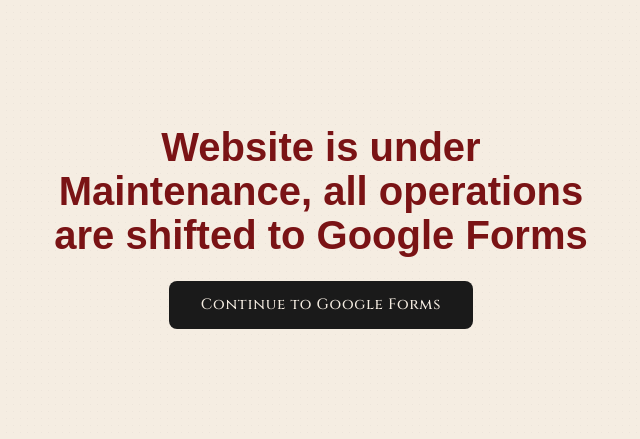
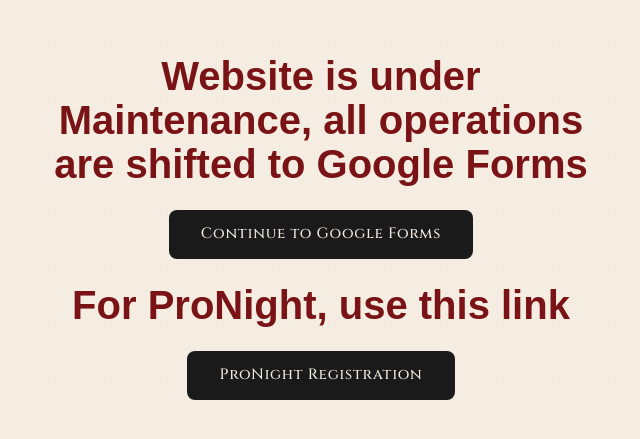
Before and after one commit to Infinito2k26/Infinito2026, a Next.js app in the folder apps/web/: page / in a window 1280 px wide. Shown: the part 173-612 px from the top of the page, without its empty margins (319-959 px from the left). Built offline with nearby package versions, Linux system fonts and the light colour scheme; a web font is replaced by a local one.

Commit message:
feat: add ProNight registration link

```diff
--- a/apps/web/app/layout.tsx
+++ b/apps/web/app/layout.tsx
@@ -116,6 +116,32 @@
           >
             Continue to Google Forms
           </a>
+          <h1
+            className="font-display"
+            style={{
+              fontSize: "clamp(1.5rem, 4vw, 2.5rem)",
+              maxWidth: "40rem",
+            }}
+          >
+            For ProNight, use this link
+          </h1>
+
+          <a
+            href="https://forms.gle/GV9WLZ4dV3ZTNBxb6"
+            target="_blank"
+            rel="noopener noreferrer"
+            style={{
+              padding: "0.75rem 2rem",
+              borderRadius: "0.5rem",
+              background: "#1a1a1a",
+              color: "#f5ede2",
+              textDecoration: "none",
+              fontFamily: "var(--font-caps)",
+              letterSpacing: "0.05em",
+            }}
+          >
+            ProNight Registration
+          </a>
         </main>
         <div id="modal-root" />
       </body>
```
